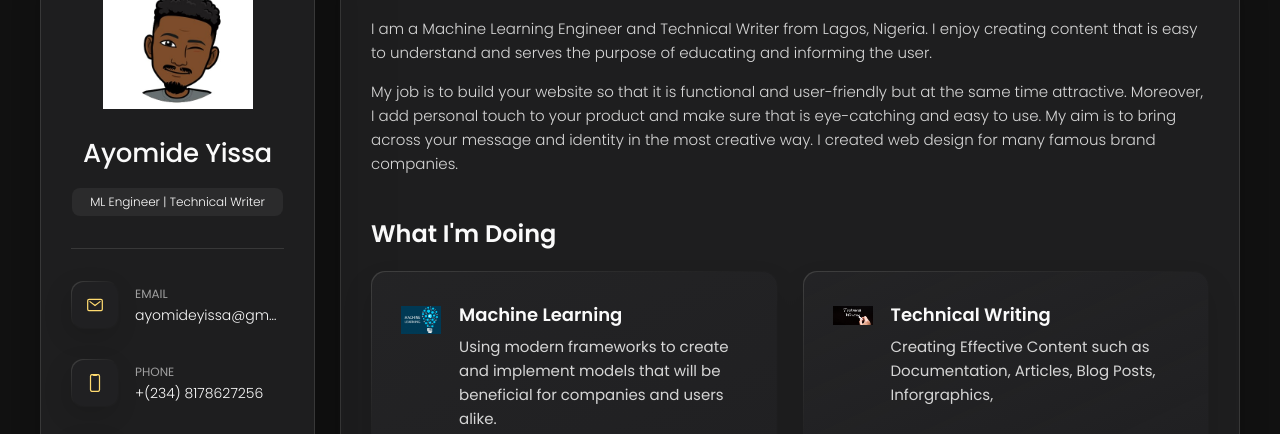
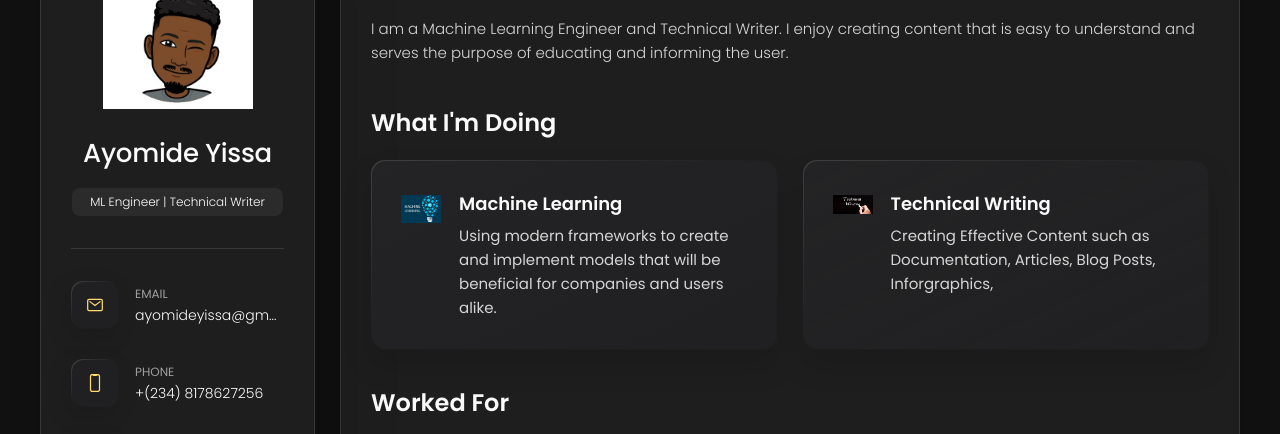
Before and after one commit to iyissa/iyissa.github.io, a plain HTML site: page index.html in a window 1280 px wide. Shown: the part 162-596 px from the top of the page. Drawn offline with nearby package versions, Linux system fonts and the light colour scheme.

Commit message:
Further edits

```diff
--- a/index.html
+++ b/index.html
@@ -197,17 +197,9 @@
 
         <section class="about-text">
           <p>
-            I am a Machine Learning Engineer and Technical Writer from Lagos, Nigeria.
+            I am a Machine Learning Engineer and Technical Writer.
             I enjoy creating content that is easy to understand and serves the purpose of educating and informing the user.
 
-          </p>
-
-          <p>
-            My job is to build your website so that it is functional and user-friendly but at the same time attractive.
-            Moreover, I
-            add personal touch to your product and make sure that is eye-catching and easy to use. My aim is to bring
-            across your
-            message and identity in the most creative way. I created web design for many famous brand companies.
           </p>
         </section>
 
```
